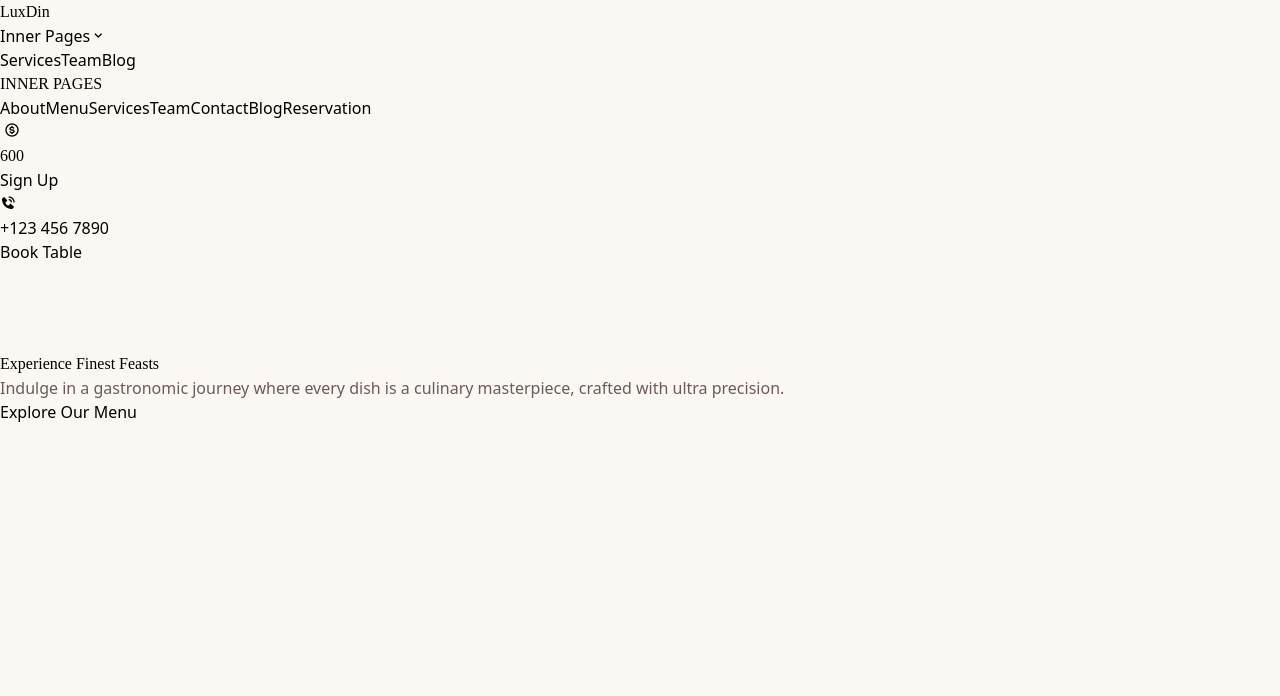
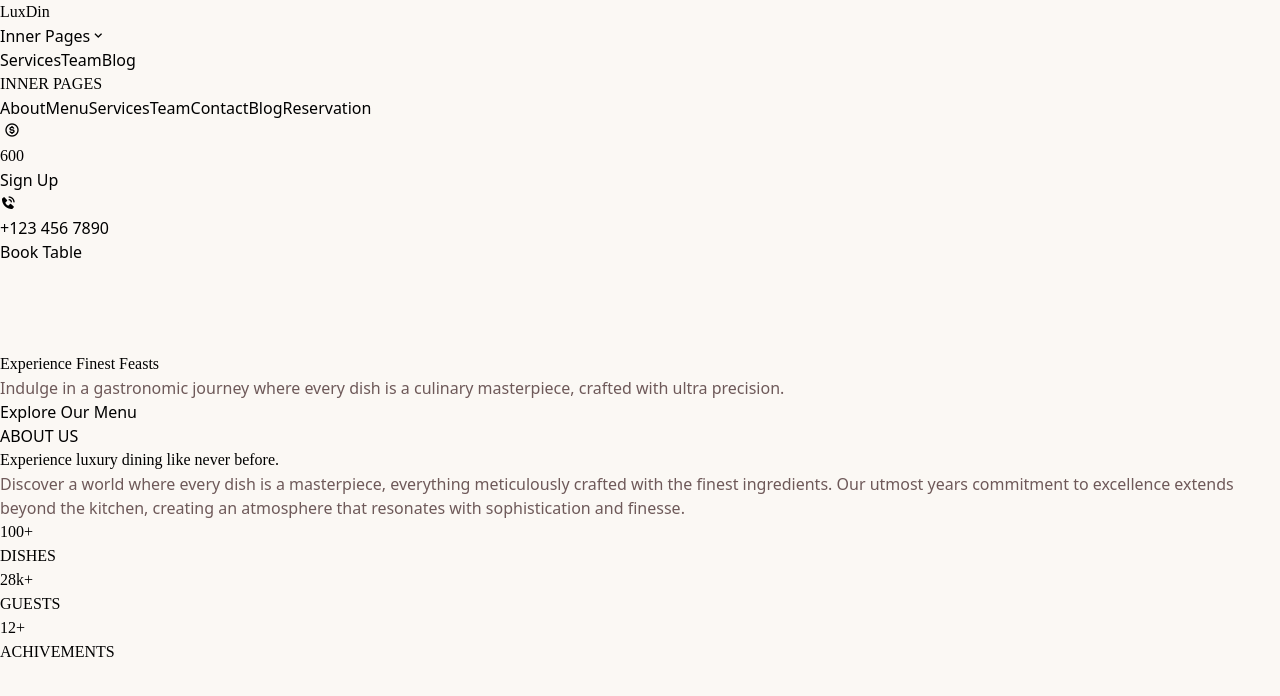
Before and after one commit to Kodatchi-001/Luxdin-Restaurant, a Next.js app: page / in a window 1280 px wide. Shown: the top 696 px of the page. Built offline with nearby package versions, Linux system fonts and the light colour scheme; a web font is replaced by a local one.

Commit message:
Create Section about in HomePage

```diff
--- a/src/app/(pages)/page.tsx
+++ b/src/app/(pages)/page.tsx
@@ -1,7 +1,9 @@
+import AboutHomepage from "@/components/home/about";
 import Hero from "@/components/home/hero";
 
 export default function Home() {
     return <>
         <Hero />
+        <AboutHomepage />
     </>
 }
--- /dev/null
+++ b/src/components/home/about/index.tsx
@@ -0,0 +1,35 @@
+export default function AboutHomepage() {
+    return <>
+        <section className="w-full mt-5 lg:mt-24 lg:mb-24 flex flex-wrap-reverse lg:flex-nowrap lg:px-6 xl:px-20 gap-8 sm:gap-10 lg:gap-3">
+            <div className="w-full lg:w-[35%] h-full flex justify-center items-center lg:px-8 xl:px-14 2xl:px-[68px] lg:py-4">
+                <div className="w-full lg:w-[95%] xl:w-full 2xl:block object-cover object-center hidden lg:flex lg:h-[40rem] rounded-full 2xl:rounded-full background-image-size" id="bg-image-2"></div>
+            </div>
+            <div className="w-full lg:w-[65%] h-full pl-2 lg:px-5 xl:px-12 flex flex-wrap py-4 gap-10 sm:gap-14 lg:gap-0">
+                <div className="w-full h-4/6 lg:pt-20 lg:pb-14 flex flex-col justify-between gap-5 xl:gap-10">
+                    <h2 className="text-xl 2xl:text-2xl text-[#d1a374]">ABOUT US</h2>
+                    <h1 className="text-3xl lg:text-5xl 2xl:text-6xl">Experience luxury dining like never before.</h1>
+                    <p className="text-xl 2xl:text-2xl">
+                        Discover a world where every dish is a masterpiece, everything
+                        meticulously crafted with the finest ingredients. Our utmost years
+                        commitment to excellence extends beyond the kitchen, creating an atmosphere
+                        that resonates with sophistication and finesse.
+                    </p>
+                </div>
+                <div className="w-full xl:w-5/6 h-2/6 flex justify-center lg:justify-between items-center flex-wrap">
+                    <div className="w-1/2 sm:w-1/3 lg:w-auto flex flex-col items-center lg:items-start gap-2">
+                        <h1 className="text-5xl lg:text-6xl text-[#d1a374]">100+</h1>
+                        <h1 className="text-xl">DISHES</h1>
+                    </div>
+                    <div className="w-1/2 sm:w-1/3 lg:w-auto flex flex-col items-center lg:items-start gap-2">
+                        <h1 className="text-5xl lg:text-6xl text-[#d1a374]">28k+</h1>
+                        <h1 className="text-xl">GUESTS</h1>
+                    </div>
+                    <div className="w-1/2 sm:w-1/3 lg:w-auto flex flex-col items-center lg:items-start gap-2 mt-3 sm:mt-0">
+                        <h1 className="text-5xl lg:text-6xl text-[#d1a374]">12+</h1>
+                        <h1 className="text-xl">ACHIVEMENTS</h1>
+                    </div>
+                </div>
+            </div>
+        </section>
+    </>
+}
--- a/src/components/home/hero/index.tsx
+++ b/src/components/home/hero/index.tsx
@@ -18,8 +18,7 @@ export default function Hero() {
                     </Link>
                 </div>
             </div>
-            <div
-                className="w-full h-[62vh] xl:h-[80vh] 2xl:h-[50vh] background-image-size" id="bg-image">
+            <div className="w-full h-[62vh] xl:h-[80vh] background-image-size" id="bg-image">
             </div>
         </section>
     </>
```
